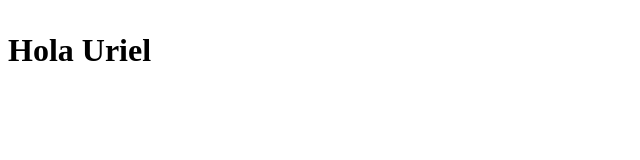
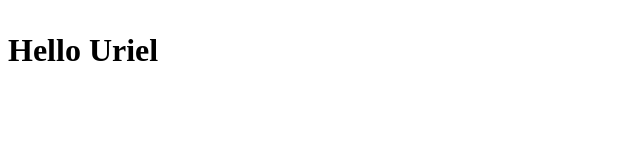
Before and after one commit to Blackstar84/react-profesional, a React (Create React App) app: page / in a window 1280 px wide. Shown: the top 160 px of the page, without its empty margins (0-640 px from the left). Built offline with nearby package versions, Linux system fonts and the light colour scheme.

Commit message:
Se agrega la clase de Condiciones

```diff
--- a/src/index.js
+++ b/src/index.js
@@ -1,14 +1,32 @@
 import React from "react";
 import { render } from "react-dom";
 
+/* function SaludarEnIdiomas({idioma}){
+  //if (idioma === 'es') return <span>Hola</span>;
+  //if (idioma === 'en') return <span>Hello</span>;
+  if (idioma === 'en') {
+    return <span>Hello</span>;
+  } else {
+    return <span>Hola</span>;
+  }
+} */
+
 const Saludo = ()=>{
   const nombre = 'Uriel';
-
+  const idioma = 'en';
   //return <p>Hola { 2 + 3} </p>
   //return <p>Hola {nombre}</p>
 
-  return <p>Hola { `${nombre}` }</p>
+  //return <p>Hola { `${nombre}` }</p>
+  //return <p><SaludarEnIdiomas idioma={'en'}/> { `${nombre}` }</p>
 
+  return (
+  <div>
+    {
+      idioma === "en" ? <p>Hello {nombre} </p> : <p>Hola</p>
+    }
+  </div>
+  )
 }
 
 const App = () => {
```
